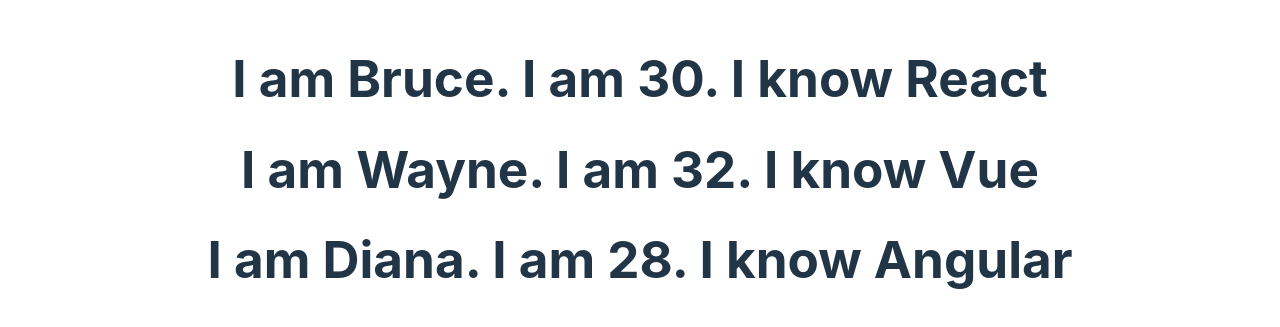
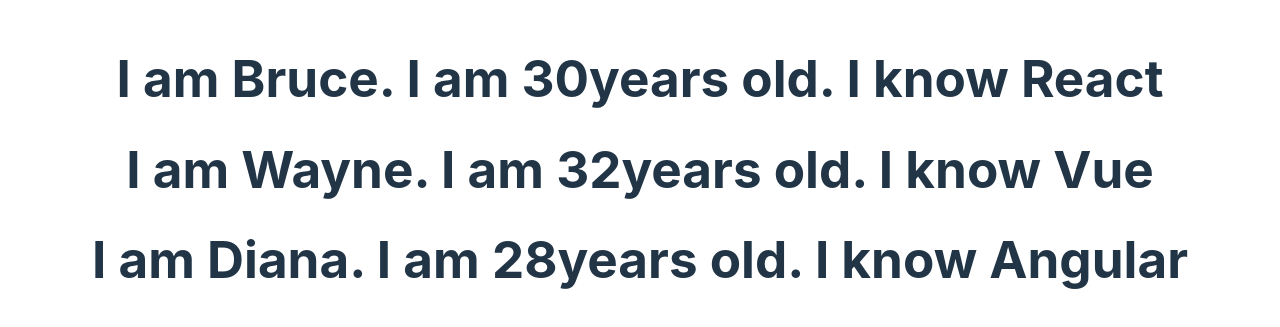
Before and after one commit to nap-4321/react-practice, a React (Vite) app: page / in a window 1280 px wide. Shown: the part 231-558 px from the top of the page. Built offline with nearby package versions, Linux system fonts and the light colour scheme.

Commit message:
codevolution-2

```diff
--- a/src/components/NameList.jsx
+++ b/src/components/NameList.jsx
@@ -1,3 +1,4 @@
+import Person from "./Person";
 const NameList = () => {
   const names = ["Bruce", "Wayne", "Diana", "Bruce"];
   const persons = [
@@ -21,9 +22,7 @@
     },
   ];
   const personList = persons.map((person) => (
-    <h1>
-      I am {person.name}. I am {person.age}. I know {person.skill}
-    </h1>
+    <Person key={person.id} person={person} />
   ));
   return <div>{personList}</div>;
 };
--- a/src/components/Person.jsx
+++ b/src/components/Person.jsx
@@ -1,11 +1,13 @@
-import React from 'react'
+import React from "react";
 
-const  Person = ({person}) => {
+const Person = ({ person }) => {
   return (
     <div>
-      <h2>I am {person.name}. I am {person.age}years old. I know {person.skill}</h2>
+      <h1>
+        I am {person.name}. I am {person.age}years old. I know {person.skill}
+      </h1>
     </div>
-  )
-}
+  );
+};
 
-export default Person
+export default Person;
```
